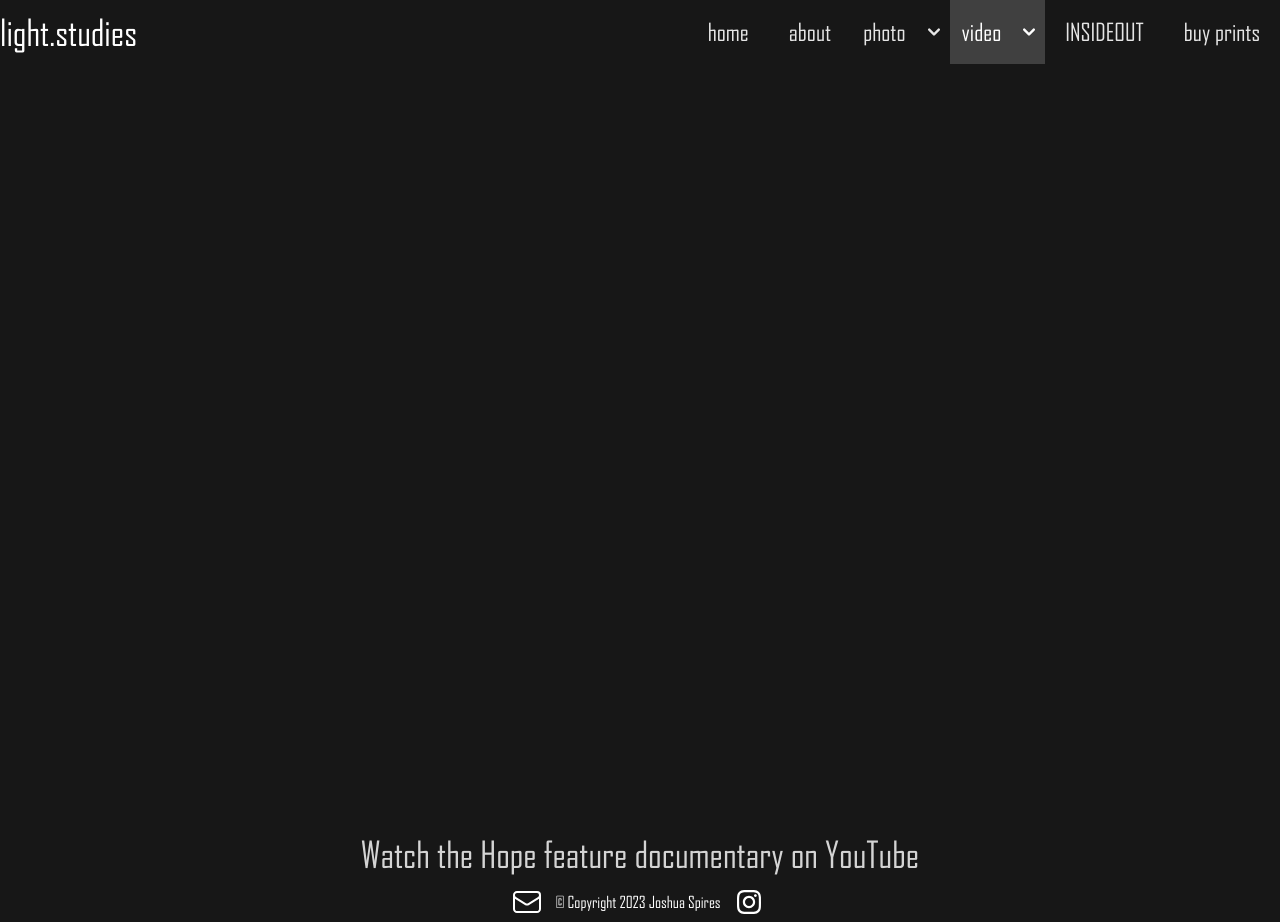
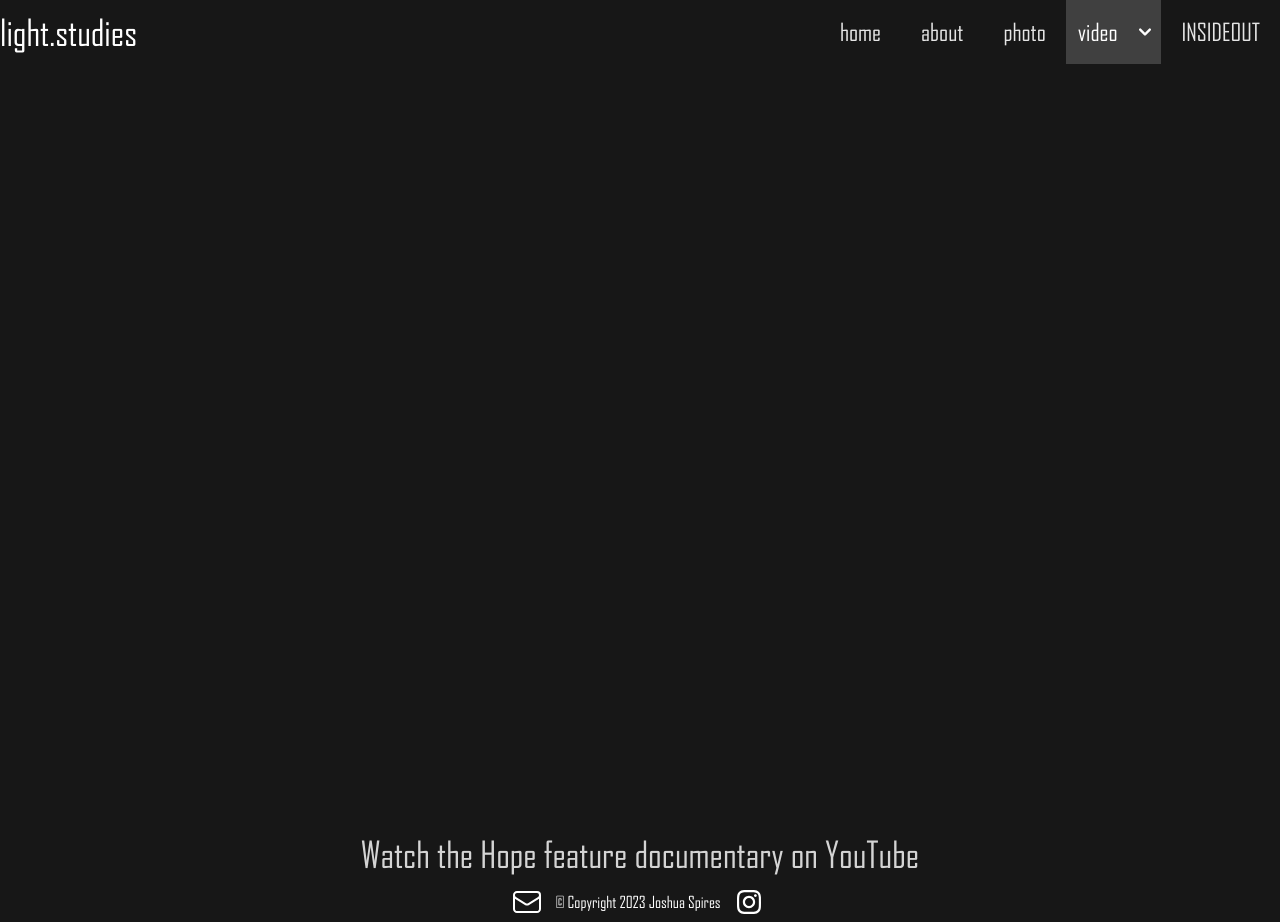
Before and after one commit to lightstudies/lightstudiesweb, a React (Vite) app: page /video/hope in a window 1280 px wide. Built offline with nearby package versions, Linux system fonts and the light colour scheme.

Commit message:
added temp fix (#25)

```diff
--- a/src/components/Nav.jsx
+++ b/src/components/Nav.jsx
@@ -80,7 +80,15 @@ function Nav() {
                 >
                   about
                 </NavLink>
-                <DropdownLink topLink={{ text: 'photo', path: '/photo' }} links={photoLinks} />
+
+                <Link
+                  to="https://spires.pic-time.com/-prints3168/gallery"
+                  target="_blank"
+                  className="whitespace-nowrap px-5 py-4 dark:hover:bg-neutral-700 dark:hover:text-white"
+                >
+                  photo
+                </Link>
+                {/* <DropdownLink topLink={{ text: 'photo', path: '/photo' }} links={photoLinks} /> */}
                 <DropdownLink topLink={{ text: 'video', path: '/video' }} links={videoLinks} />
 
                 <NavLink
@@ -93,14 +101,6 @@ function Nav() {
                 >
                   INSIDEOUT
                 </NavLink>
-
-                <Link
-                  to="https://spires.pic-time.com/-prints3168/gallery"
-                  target="_blank"
-                  className="whitespace-nowrap px-5 py-4 dark:hover:bg-neutral-700 dark:hover:text-white"
-                >
-                  buy prints
-                </Link>
               </div>
             </div>
           </div>
```
